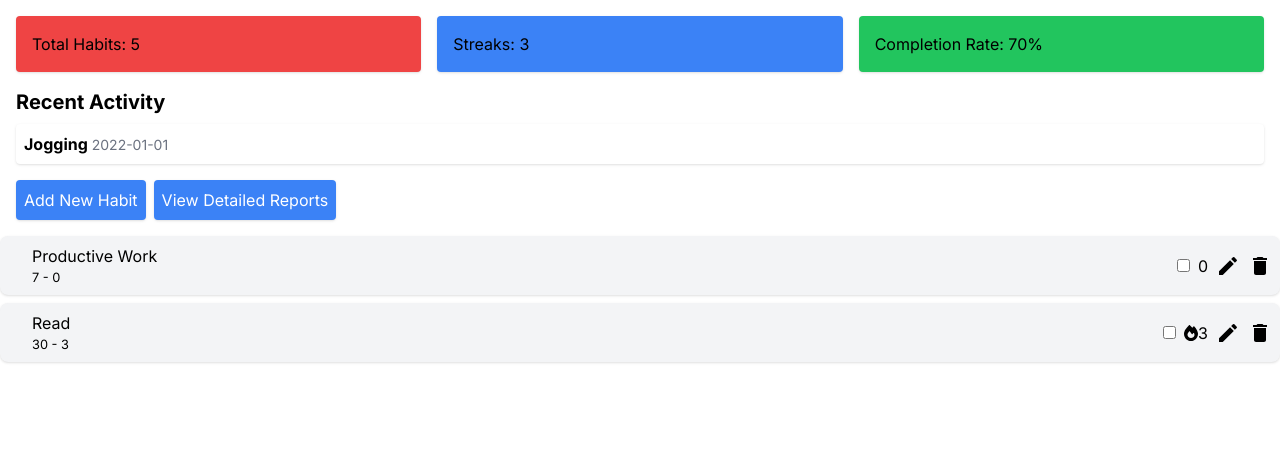
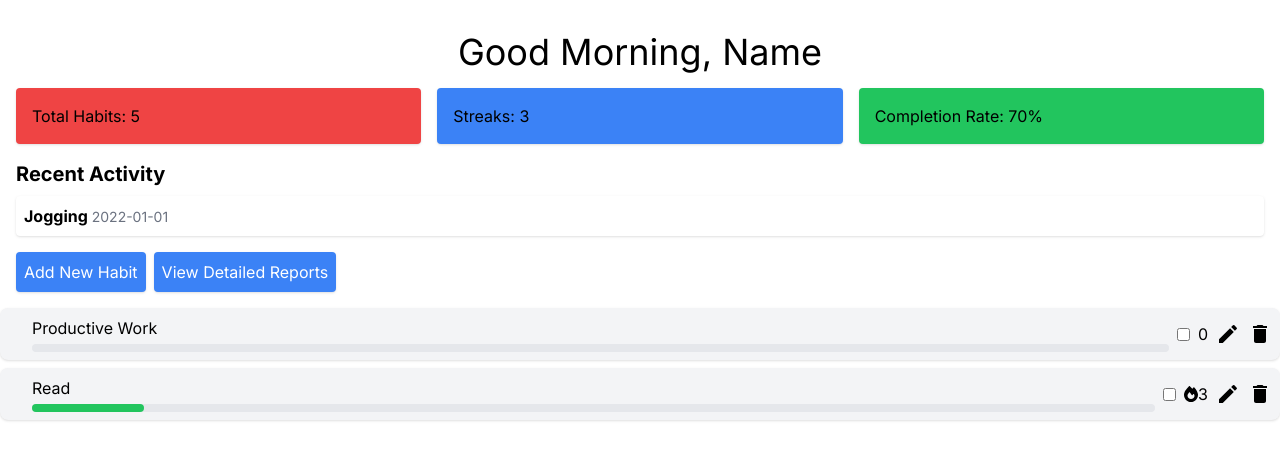
Before and after one commit to icycoldveins/habit_tracker, a Next.js app: page / in a window 1280 px wide. Shown: the top 460 px of the page. Built offline with nearby package versions, Linux system fonts and the light colour scheme.

Commit message:
modified progress bar

```diff
--- a/src/app/Dashboard.tsx
+++ b/src/app/Dashboard.tsx
@@ -13,9 +13,11 @@ const Dashboard = () => {
     { activity: "Jogging", date: " 2022-01-01" },
     // More activities...
   ]);
+  const [name, setName] = useState("Name");
 
   return (
     <div className="dashboard p-4 bg-white">
+      <h1 className="text-4xl text-center my-4">Good Morning, {name}</h1>{" "}
       <div className="summary-cards grid grid-cols-3 gap-4">
         <div className="p-4 bg-red-500 rounded shadow">
           Total Habits: {summaryCards.totalHabits}
@@ -27,11 +29,8 @@ const Dashboard = () => {
           Completion Rate: {summaryCards.completionRate}%
         </div>
       </div>
-
       <div className="recent-activity mt-4 bg-black-200">
-        <h2 className="text-xl font-bold mb-2 text-black">
-          Recent Activity
-        </h2>
+        <h2 className="text-xl font-bold mb-2 text-black">Recent Activity</h2>
         {recentActivity.map((activity, index) => (
           <div key={index} className="p-2 bg-white rounded shadow mb-2">
             <span className="font-bold text-black">{activity.activity}</span>
--- a/src/app/HabitList.tsx
+++ b/src/app/HabitList.tsx
@@ -122,11 +122,14 @@ const HabitList = () => {
                 />
               </div>
             ) : (
-              <div className="flex flex-col">
+              <div className="flex flex-col w-full">
                 <span>{habit.title}</span>
-                <small>
-                  {habit.goal} - {habit.progress}
-                </small>
+                <div className="w-full h-2 bg-gray-200 rounded mt-1">
+                  <div
+                    style={{ width: `${(habit.progress / habit.goal) * 100}%` }}
+                    className="h-2 bg-green-500 rounded"
+                  />
+                </div>
               </div>
             )}
           </div>
```
